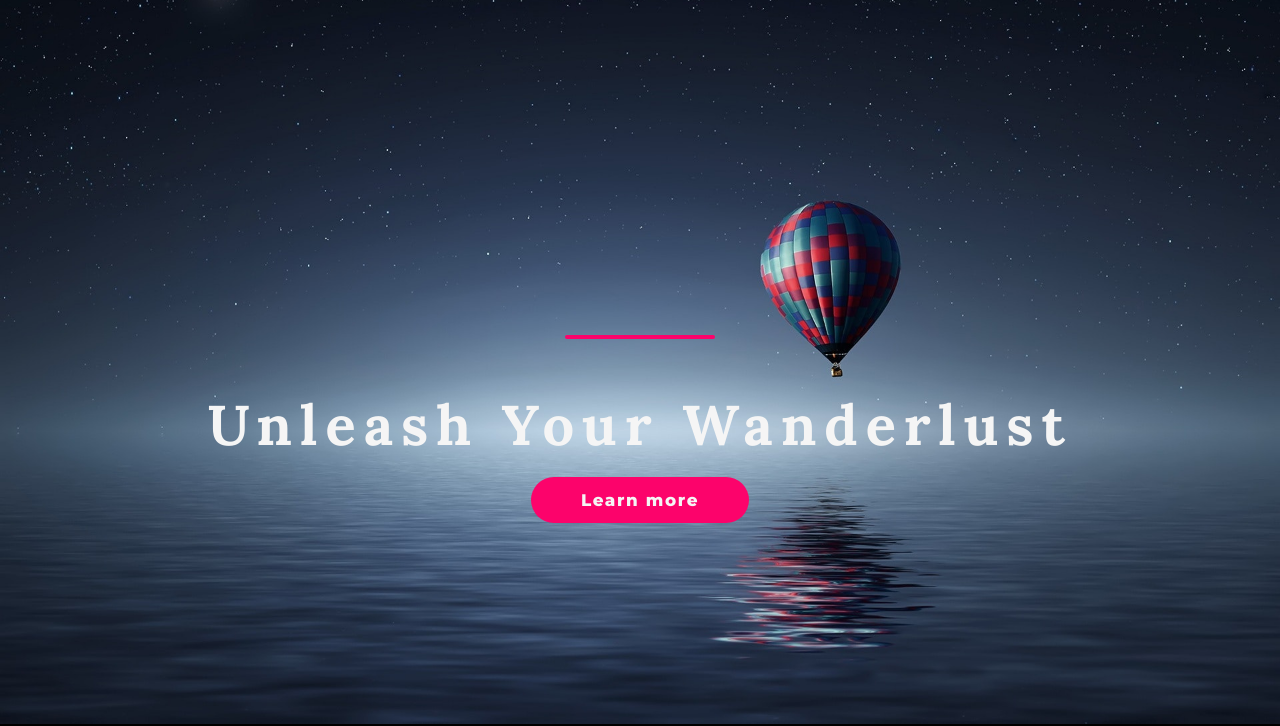
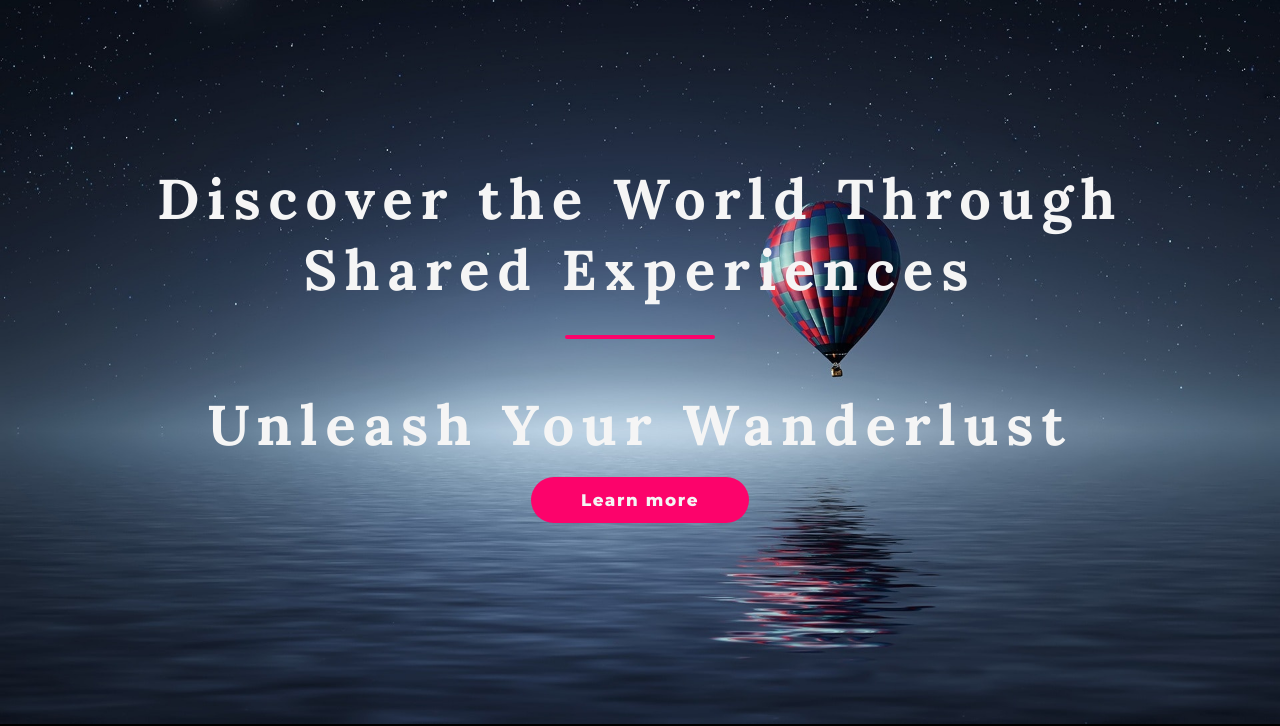
Before and after one commit to Adity20/hideout, a website: page public/index.html in a window 1280 px wide. Shown: the part 76-802 px from the top of the page. Drawn offline with Linux system fonts and the light colour scheme; a web font is replaced by a local one.

Commit message:
One files changed

```diff
--- a/public/index.html
+++ b/public/index.html
@@ -36,7 +36,7 @@
 
     <header id="home">
         <div class="header-content">
-            <!-- <h2  id="quote">Discover the World Through Shared Experiences</h2> -->
+            <h1>Discover the World Through Shared Experiences</h1>
             <div class="line"></div>
             <h1 >  Unleash Your Wanderlust</h1>
             <a href="#about" class="ctn" onclick='removeall(); $("#quad").css("border", "2px solid whitesmoke"); $("#quad").css("border-radius", "20px");'>Learn more</a>
```
